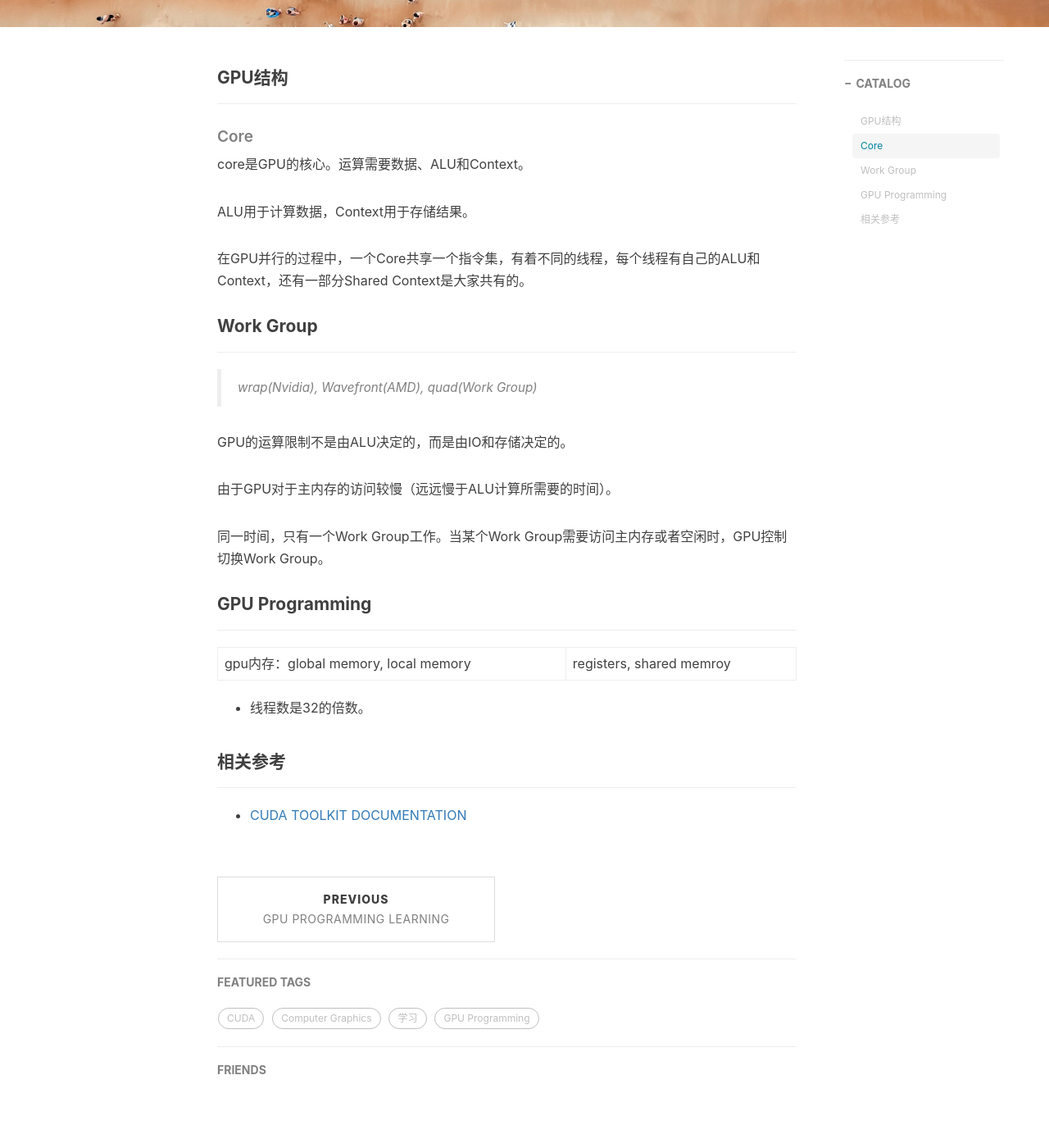
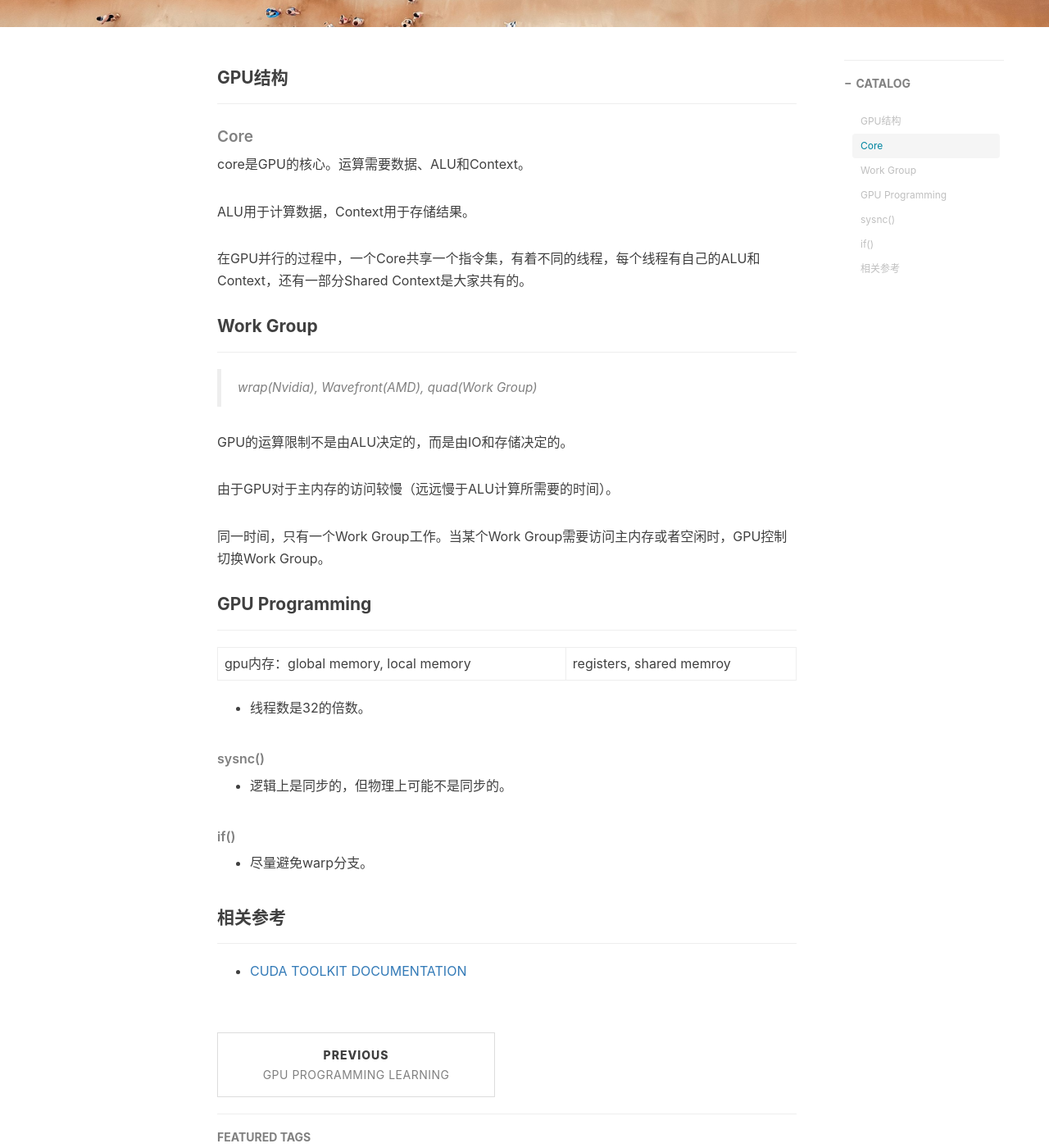
Before and after one commit to JakiroWarden/jakirowarden.github.io, a Jekyll site: the page built from _posts/2020-03-29-GPU-Programming-Learning-GPU编程初步.md, in a window 1280 px wide and 1400 px high, scrolled down 490 px. Shown: the whole window at 82% size. Built offline with Jekyll 4.4.1, drawn with Linux system fonts in a browser that asks for light colours; nearby versions of some CDN libraries; comment, search, counter and statistics services are not loaded.

Commit message:
update title

```diff
--- a/_config.yml
+++ b/_config.yml
@@ -1,6 +1,6 @@
 # Site settings
 title: Jakiro’s Blog
-SEOTitle: 冯伟 | Jakiro Feng
+SEOTitle: Jakiro Feng
 header-img: img/basicIMG/home_bg_monet.jpg
 email: jakirofeng@qq.com
 description: "My prey is near."
--- a/_posts/2020-03-29-GPU-Programming-Learning-GPU编程初步.md
+++ b/_posts/2020-03-29-GPU-Programming-Learning-GPU编程初步.md
@@ -53,6 +53,16 @@ gpu内存：global memory, local memory|registers, shared memroy
 
 
 
+###### sysnc()
+
+- 逻辑上是同步的，但物理上可能不是同步的。
+
+###### if()
+
+- 尽量避免warp分支。
+
+
+
 #### 相关参考
 
 ---
```
Also changed, not shown: _posts/2020-03-29-GPU-Programming-Learning-GPU执行结构.md (+1 -1 lines).
